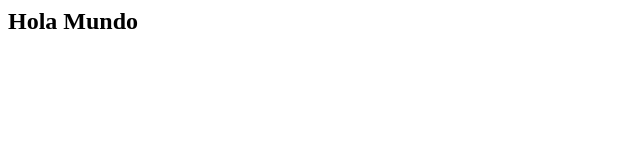
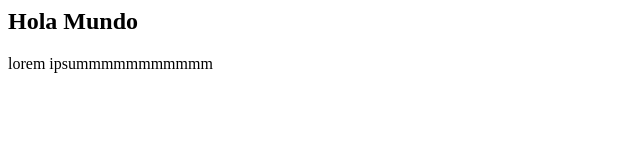
Before and after one commit to ElvizB/ejemplo1, a plain HTML site: page index.html in a window 1280 px wide. Shown: the whole page, without its empty margins (0-640 px from the left). Drawn offline with Linux system fonts and the light colour scheme.

Commit message:
segundo subida

```diff
--- a/index.html
+++ b/index.html
@@ -1 +1,2 @@
 <h2>Hola Mundo</h2>
+<p>lorem ipsummmmmmmmmmm</p>
```
